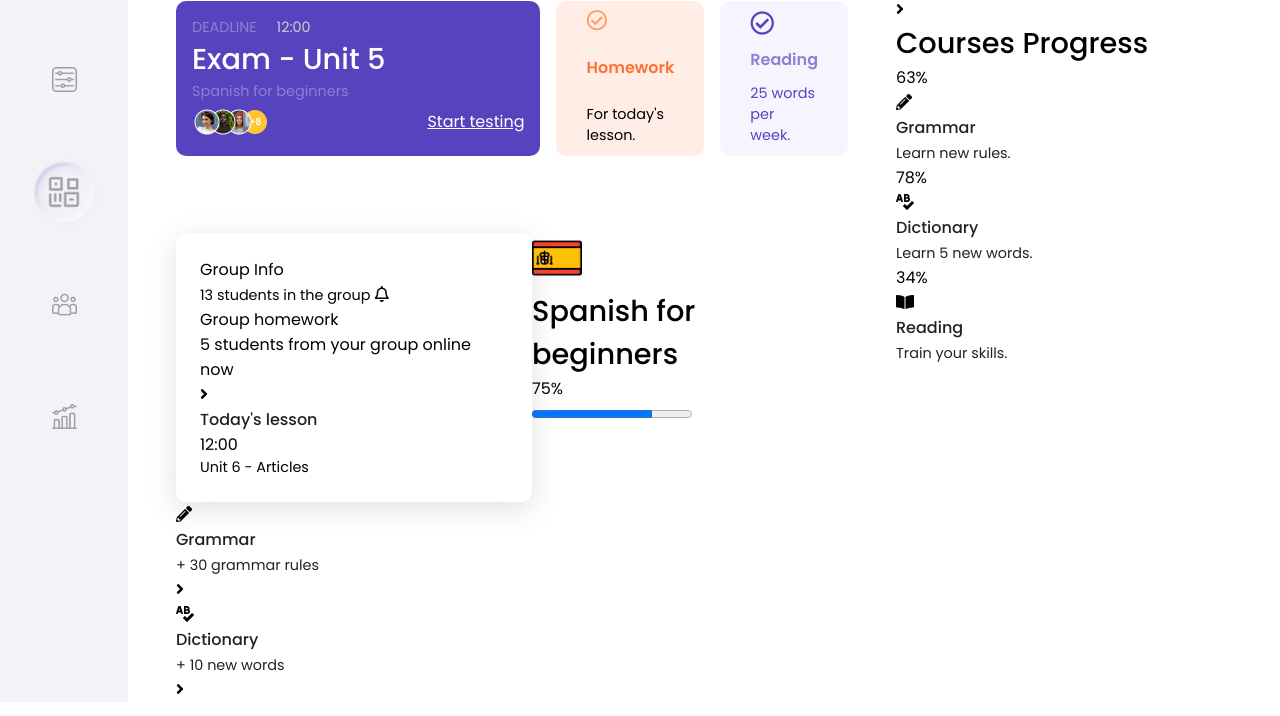
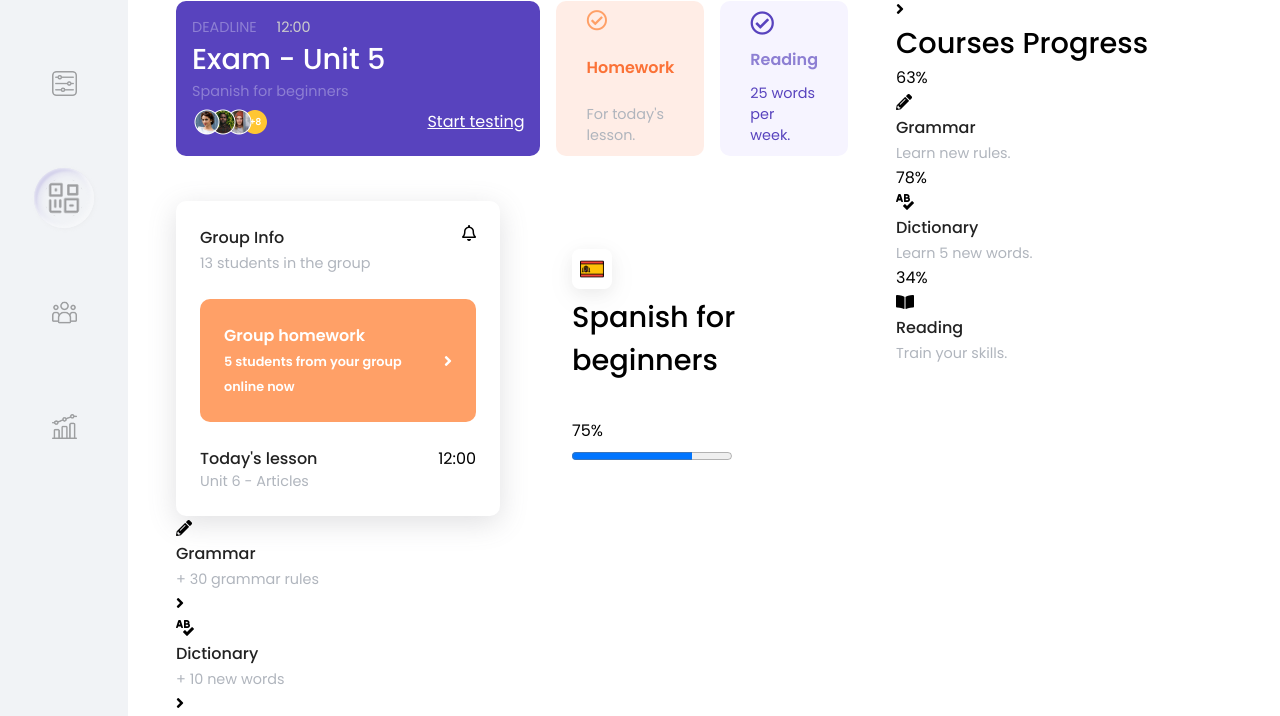
Before and after one commit to alex-kyriakou/panch_progress_dashboard, a plain HTML site: page index.html in a window 1280 px wide. Shown: the part 199-915 px from the top of the page. Drawn offline with Linux system fonts and the light colour scheme.

Commit message:
style main-middle

```diff
--- a/index.html
+++ b/index.html
@@ -63,29 +63,28 @@
         <section class="main-middle">
           <div class="group-info">
             <div class="groupHeader">
-              <p class="groupHeader-title">
-                Group Info <br />
+              <p class="title"> Group Info <br/>
                 <span class="sub-title">13 students in the group</span>
-                <i class="far fa-bell"></i>
               </p>
+              <i class="far fa-bell"></i>
             </div>
             <div class="groupHomework">
-              <p class="groupHomework-title">
-                Group homework <br />5 students from your group online now
-              </p>
+              <div><p class="groupHomework-title">
+                Group homework <br /><span>5 students from your group online now</span>
+              </p></div>
               <i class="fas fa-angle-right"></i>
             </div>
             <div class="groupFooter">
               <div class="groupFooter-title">
                 <p class="title">Today's lesson</p>
-                <span class="groupFooter-time">12:00</span>
+                <p class="sub-title">Unit 6 - Articles</p>
               </div>
-              <p class="sub-title">Unit 6 - Articles</p>
+              <span class="groupFooter-time">12:00</span>
             </div>
           </div>
           <div class="flagProgress">
             <div class="flagProgress-title">
-              <img width="50px" src="imgs/spain.png" alt="spanish flag" />
+              <img class="flag" width="40px" src="imgs/spain.png" alt="spanish flag" />
               <p class="large-title">Spanish for beginners</p>
             </div>
             <div class="flagProgress-Amt">
--- a/style.scss
+++ b/style.scss
@@ -7,7 +7,7 @@
 
 // Variables
 $grey-light: #f1f3f6;
-$grey-dark: #c5cdd9;
+$grey-dark: #b0b5bd;
 $orange: rgb(255, 160, 103);
 $orange-dark: #fb7237;
 $orange-light: #ffede6;
@@ -37,6 +37,7 @@ html {
 }
 
 .sub-title {
+  color: $grey-dark;
   font-weight: 400;
   font-size: 0.9em;
 }
@@ -212,17 +213,69 @@ html {
   }
 
   .main-middle {
-    display: flex;
-    justify-content: space-between;
-    margin-top: 2rem;
+    display: grid;
+    grid-template-columns: repeat(2, 1fr);
+    grid-gap: 1.5rem;
 
     .group-info {
       display: flex;
       flex-direction: column;
+      gap: 1.5rem;
 
       box-shadow: rgba(100, 100, 111, 0.2) 0px 7px 29px 0px;
       border-radius: 10px;
       padding: 1.5rem;
+
+      .groupHeader {
+        display: flex;
+        justify-content: space-between;
+      }
+
+      .groupHomework {
+        display: flex;
+        color: #fff;
+        justify-content: space-between;
+        align-items: center;
+        background: $orange;
+        border-radius: 10px;
+        padding: 1.5rem;
+
+        .groupHomework-title {
+          font-weight: 600;
+          span {
+            font-size: 0.8em;
+          }
+        }
+      }
+
+      .groupFooter {
+        display: flex;
+        justify-content: space-between;
+      }
+    }
+
+    .flagProgress {
+      padding: 3rem;
+      display: flex;
+      flex-direction: column;
+      justify-content: space-between;
+
+      .flag {
+        padding: 0.5rem;
+        box-shadow: rgba(17, 17, 26, 0.05) 0px 4px 16px,
+          rgba(17, 17, 26, 0.05) 0px 8px 32px;
+        border-radius: 8px;
+      }
+
+      progress::-webkit-progress-bar {
+        // background-color: $orange;
+        border-radius: 7px;
+      }
+      progress::-webkit-progress-value {
+        background-color: rgb(255, 123, 0);
+        border-radius: 7px;
+        box-shadow: 1px 1px 5px 3px rgba(255, 0, 0, 0.8);
+      }
     }
   }
 }
```
Also changed, not shown: style.css, 1 other file.
